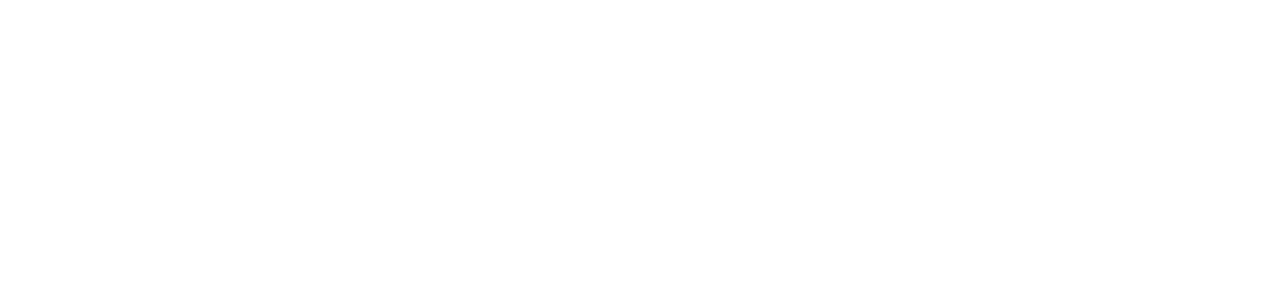
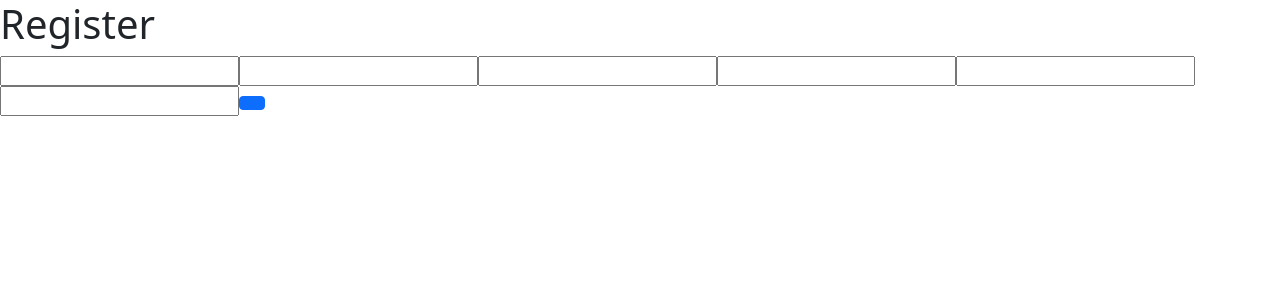
Before and after one commit to Vedapranav12/CS387-Project, a React (Create React App) app in the folder client-interface/: page /register in a window 1280 px wide. Before the commit this address had no page. Shown: the top 300 px of the page. Built offline with nearby package versions, Linux system fonts and the light colour scheme.

Commit message:
Post Dinner Commit

```diff
--- a/client-interface/package.json
+++ b/client-interface/package.json
@@ -7,7 +7,10 @@
     "@testing-library/react": "^13.1.1",
     "@testing-library/user-event": "^13.5.0",
     "axios": "^0.27.2",
+    "bootstrap": "^5.1.3",
+    "mdbreact": "^5.2.0",
     "react": "^18.0.0",
+    "react-bootstrap": "^2.3.1",
     "react-dom": "^18.0.0",
     "react-router-dom": "^6.3.0",
     "react-scripts": "5.0.1",
--- a/client-interface/src/App.js
+++ b/client-interface/src/App.js
@@ -7,6 +7,9 @@ import {
 } from "react-router-dom";
 
 import Home from './components/Home';
+import ListMenu from './components/ListMenu';
+import Register from './components/Register';
+import Login from './components/Login';
 
 function App() {
   return (
@@ -14,6 +17,9 @@ function App() {
       <div>
         <Routes>
           <Route path="/" element={<Home />} />
+          <Route path="/login" element={<Login />} />
+          <Route path="/menu" element={<ListMenu />} />
+          <Route path="/register" element={<Register />} />
         </Routes>
       </div>
     </BrowserRouter>
--- a/client-interface/src/components/Home.js
+++ b/client-interface/src/components/Home.js
@@ -2,8 +2,6 @@ import React, { Fragment, useState } from "react";
 import { useNavigate, Link } from 'react-router-dom';
 
 const Home = () => {
-
-
   return (
     <Fragment>
       <div>
--- /dev/null
+++ b/client-interface/src/components/ListMenu.js
@@ -0,0 +1,80 @@
+import React, { Fragment, useEffect, useState } from "react";
+import { Link } from "react-router-dom";
+import { MDBDataTableV5 } from 'mdbreact';
+
+//import './styling.css';
+
+const ListMenu = () => {
+  const [dataTable, setDataTable] = useState(null);
+  const getMenu = async () => {
+    try {
+      const response = await fetch("http://localhost:5000/view_menu");
+      const jsonData = await response.json();
+      console.log(jsonData);
+      setDataTable({
+        columns: [
+          {
+            label: 'Dish ID',
+            field: 'dishid',
+          },
+          {
+            label: 'Dish',
+            field: 'name',
+          },
+          {
+            label: 'Price',
+            field: 'price',
+          },
+          {
+            label: 'Non Veg',
+            field: 'non_veg',
+          },
+          {
+            label: 'Category',
+            field: 'category',
+          },
+        ],
+        rows: jsonData.map(menu => (
+          {
+            dishid: menu.dishid,
+            name: menu.name,
+            price: menu.price,
+            non_veg: menu.non_veg,
+            category: menu.category,
+          }
+        )),
+      });
+    } catch (err) {
+      console.error(err.message);
+    }
+  };
+
+  useEffect(() => {
+    getMenu();
+  }, []);
+
+  return (
+    <Fragment >
+      <div className="demo">
+        <br />
+        <div className="container text-center">
+          <h2 className="h2 mb-4 font-weight-bold shadow-lg p-3 rounded textColour" > Menu</h2>
+          <div className="row justify-content-center">
+            <div className="col-sm-10">
+              <div className="shadow-lg p-3 mb-5 bg-white rounded border border-dark demo2" >
+                <div className="table p-3 text-left table-condensed table-sm table-striped ChangeTextFont">
+                  {dataTable !== null ? <MDBDataTableV5 hover entriesOptions={[5, 10, 25]} entries={10} searching={false} pagesAmount={4} borderless data={dataTable} />
+                    : ''}
+                </div>
+              </div>
+            </div>
+          </div>
+        </div>
+        <br />
+      </div>
+    </Fragment>
+  );
+
+};
+
+export default ListMenu;
--- /dev/null
+++ b/client-interface/src/components/Login.js
@@ -0,0 +1,70 @@
+import { useState, useContext } from 'react';
+import { useNavigate } from 'react-router-dom';
+import GlobalContext from '../providers/GlobalContext.js';
+import { Button } from 'react-bootstrap';
+const axios = require('axios');
+
+const Login = () => {
+  const globalContext = useContext(GlobalContext);
+  const navigate = useNavigate();
+
+  const [loading, setLoading] = useState(false);
+  const [error, setError] = useState();
+  const [formData, setFormData] = useState({
+    Username: '',
+    Passcode: '',
+    identifyRole: 'Customer',
+  });
+
+  const submitForm = () => {
+    setLoading(true);
+    axios
+      .post(`http://localhost:5000/login`, formData, {
+        withCredentials: true,
+        headers: {
+          'Access-Control-Allow-Origin': '*',
+        },
+      })
+      .then((response) => {
+        if (response.status === 200) {
+          console.log(response.data.user);
+          globalContext.setUser(response.data.user);
+          navigate('/dashboard');
+        } else {
+          throw new Error();
+        }
+      })
+      .catch((error) => {
+        setError('Incorrect details');
+      })
+      .finally(() => {
+        setLoading(false);
+      });
+  }
+
+  return (
+    <div className="page-login">
+      <h1 className="title">Login</h1>
+
+      {error && error}
+
+      <input
+        type="text"
+        name="Username"
+        value={formData.Username}
+        onChange={(e) => setFormData({ ...formData, Username: e.target.value })}
+      />
+
+      <input
+        type="password"
+        name="Passcode"
+        value={formData.Passcode}
+        onChange={(e) => setFormData({ ...formData, Passcode: e.target.value })}
+      />
+
+      <Button text="Login" loading={loading} onClick={submitForm} />
+    </div>
+  )
+}
+
+export default Login;
--- /dev/null
+++ b/client-interface/src/components/Register.js
@@ -0,0 +1,101 @@
+import { useState, useContext } from 'react';
+import { useNavigate } from 'react-router-dom';
+import GlobalContext from '../providers/GlobalContext';
+import { Button } from 'react-bootstrap';
+const axios = require('axios');
+
+const Register = () => {
+  const globalContext = useContext(GlobalContext);
+  const navigate = useNavigate();
+
+  const [loading, setLoading] = useState(false);
+  const [error, setError] = useState();
+  const [formData, setFormData] = useState({
+    Address: '',
+    Username: '',
+    Name: '',
+    Contact: '',
+    Passcode: '',
+    Zip: '',
+  });
+
+  const submitForm = () => {
+    setLoading(true);
+    axios
+      .post(`http://localhost:5000/register`, formData, {
+        withCredentials: true,
+        headers: {
+          'Access-Control-Allow-Origin': '*',
+        },
+      })
+      .then((response) => {
+        if (response.status === 200) {
+          console.log(response.data.user);
+          globalContext.setUser(response.data.user);
+          navigate('/dashboard');
+        } else {
+          throw new Error();
+        }
+      })
+      .catch((error) => {
+        setError('Registration failed');
+      })
+      .finally(() => {
+        setLoading(false);
+      });
+  }
+
+  return (
+    <div className="page-register">
+      <h1 className="title">Register</h1>
+
+      {error && error}
+
+      <input
+        type="text"
+        name="Name"
+        value={formData.Name}
+        onChange={(e) => setFormData({ ...formData, Name: e.target.value })}
+      />
+
+      <input
+        type="text"
+        name="Username"
+        value={formData.Username}
+        onChange={(e) => setFormData({ ...formData, Username: e.target.value })}
+      />
+
+      <input
+        type="password"
+        name="Passcode"
+        value={formData.Passcode}
+        onChange={(e) => setFormData({ ...formData, Passcode: e.target.value })}
+      />
+
+      <input
+        type="text"
+        name="Contact"
+        value={formData.Contact}
+        onChange={(e) => setFormData({ ...formData, Contact: e.target.value })}
+      />
+
+      <input
+        type="text"
+        name="Address"
+        value={formData.Address}
+        onChange={(e) => setFormData({ ...formData, Address: e.target.value })}
+      />
+
+      <input
+        type="text"
+        name="Zip"
+        value={formData.Zip}
+        onChange={(e) => setFormData({ ...formData, Zip: e.target.value })}
+      />
+
+      <Button text="Register" loading={loading} onClick={submitForm} />
+    </div>
+  )
+}
+
+export default Register;
--- a/client-interface/src/index.js
+++ b/client-interface/src/index.js
@@ -1,6 +1,7 @@
 import React from 'react';
 import ReactDOM from 'react-dom/client';
 import './index.css';
+import 'bootstrap/dist/css/bootstrap.min.css';
 import App from './App';
 
 const root = ReactDOM.createRoot(document.getElementById('root'));
--- /dev/null
+++ b/client-interface/src/providers/GlobalContext.js
@@ -0,0 +1,5 @@
+import React from 'react';
+
+const GlobalContext = React.createContext({ user: {} });
+
+export default GlobalContext;
--- /dev/null
+++ b/client-interface/src/providers/GlobalContextProvider.js
@@ -0,0 +1,42 @@
+import React, { useState, useEffect } from 'react'
+import GlobalContext from './GlobalContext'
+const axios = require('axios')
+
+const GlobalContextProvider = ({ children }) => {
+  const [user, setUser] = useState({});
+  const [fetchingUser, setFetchingUser] = useState(true);
+
+  useEffect(() => {
+    axios
+      .post(`http://localhost:5000/fetch-user`, null, {
+        withCredentials: true,
+        headers: {
+          'Access-Control-Allow-Origin': '*',
+        },
+      })
+      .then((response) => {
+        console.log(`Fetched session for user: ${response.data.user}`);
+        setUser(response.data.user);
+      })
+      .catch((error) => {
+        console.log(`No user exists with the current session... ${error}`);
+      })
+      .finally(() => {
+        setFetchingUser(false);
+      })
+  }, [])
+
+  return (
+    <GlobalContext.Provider
+      value={{
+        user: user,
+        setUser: setUser,
+        fetchingUser: fetchingUser
+      }}
+    >
+      {children}
+    </GlobalContext.Provider>
+  )
+}
+
+export default GlobalContextProvider;
```
Also changed, not shown: client-interface/src/components/DeliveryAgent/deliveryAgent.js (added), 2 other files (tests, documents, lock files or other folders).
